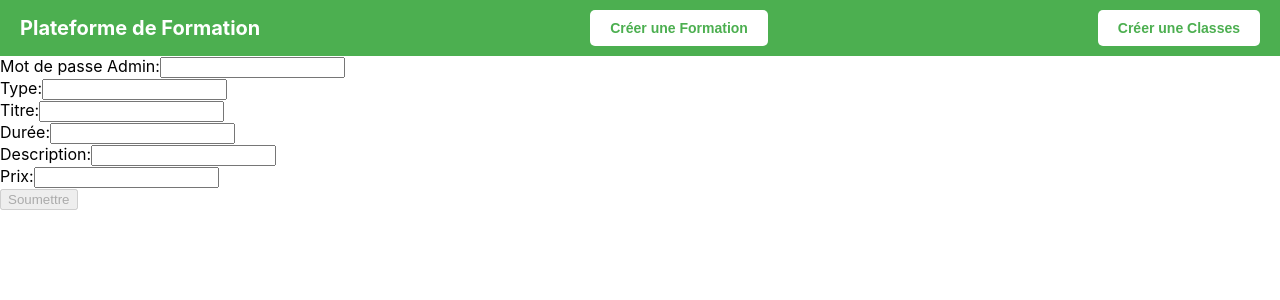
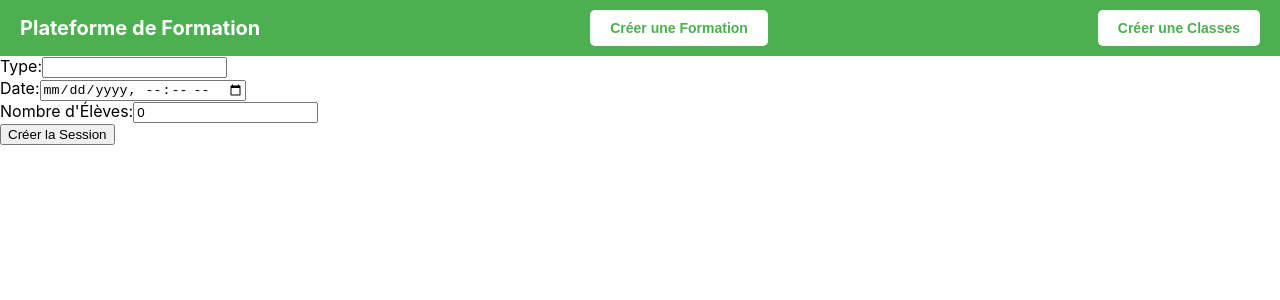
Before and after one commit to ElLuco6/formationFront, a React (Create React App) app in the folder formation/: page /createclassespage in a window 1280 px wide. Shown: the top 300 px of the page. Built offline with nearby package versions, Linux system fonts and the light colour scheme.

Commit message:
Fix error date on post requete session

```diff
--- a/formation/src/pages/CreateClassesPage.tsx
+++ b/formation/src/pages/CreateClassesPage.tsx
@@ -2,45 +2,64 @@ import React, { useState } from 'react';
 
 function CreateClassesPage({ formationId }: { formationId: string }) {
     const [formData, setFormData] = useState({
-        psw: '',
         type: '',
-        title: '',
-        duration: '',
-        description: '',
-        price: '',
+        date: Date.now(),
+        nbEleves: 0,
     });
+    const [isSubmitting, setIsSubmitting] = useState(false);
+    const [error, setError] = useState<string | null>(null);
+    const [successMessage, setSuccessMessage] = useState<string | null>(null);
 
     const handleChange = (e: React.ChangeEvent<HTMLInputElement>) => {
         const { name, value } = e.target;
         setFormData((prevFormData) => ({
             ...prevFormData,
-            [name]: value,
+            [name]: name === 'nbEleves' ? parseInt(value, 10) || 0 : value,
         }));
     };
 
-    const handleSubmit = (e: React.FormEvent) => {
+    const handleSubmit = async (e: React.FormEvent) => {
         e.preventDefault();
+        setIsSubmitting(true);
+        setError(null);
+        setSuccessMessage(null);
+
+        // Ajouter le fuseau horaire pour générer un ISO 8601 complet
+        const dateISO = formData.date ? new Date(formData.date).toISOString() : null;
 
         const dataToSubmit = {
             ...formData,
-            formationId,
+            date: dateISO, // Remplace la date saisie par le format ISO 8601
+            formationId: Number(formationId), // Inclure formationId dans la requête
         };
 
-        console.log('Données soumises :', dataToSubmit);
+        try {
+            const response = await fetch('http://localhost:3001/sessions', {
+                method: 'POST',
+                headers: {
+                    'Content-Type': 'application/json',
+                },
+                body: JSON.stringify(dataToSubmit),
+            });
+
+            if (!response.ok) {
+                const errorData = await response.json();
+                throw new Error(errorData.message || 'Erreur lors de la création de la session.');
+            }
+
+            const result = await response.json();
+            setSuccessMessage('Session créée avec succès!');
+            console.log('Session créée :', result);
+        } catch (err: any) {
+            setError(err.message);
+        } finally {
+            setIsSubmitting(false);
+        }
     };
+
 
     return (
         <form onSubmit={handleSubmit}>
-            <div>
-                <label htmlFor="psw">Mot de passe Admin:</label>
-                <input
-                    type="password"
-                    id="psw"
-                    name="psw"
-                    value={formData.psw}
-                    onChange={handleChange}
-                />
-            </div>
             <div>
                 <label htmlFor="type">Type:</label>
                 <input
@@ -49,51 +68,38 @@ function CreateClassesPage({ formationId }: { formationId: string }) {
                     name="type"
                     value={formData.type}
                     onChange={handleChange}
+                    required
                 />
             </div>
             <div>
-                <label htmlFor="title">Titre:</label>
+                <div>
+                    <label htmlFor="date">Date:</label>
+                    <input
+                        type="datetime-local"
+                        id="date"
+                        name="date"
+                        value={formData.date}
+                        onChange={handleChange}
+                        required
+                    />
+                </div>
+            </div>
+            <div>
+                <label htmlFor="nbEleves">Nombre d'Élèves:</label>
                 <input
-                    type="text"
-                    id="title"
-                    name="title"
-                    value={formData.title}
+                    type="number"
+                    id="nbEleves"
+                    name="nbEleves"
+                    value={formData.nbEleves}
                     onChange={handleChange}
+                    required
                 />
             </div>
-            <div>
-                <label htmlFor="duration">Durée:</label>
-                <input
-                    type="text"
-                    id="duration"
-                    name="duration"
-                    value={formData.duration}
-                    onChange={handleChange}
-                />
-            </div>
-            <div>
-                <label htmlFor="description">Description:</label>
-                <input
-                    type="text"
-                    id="description"
-                    name="description"
-                    value={formData.description}
-                    onChange={handleChange}
-                />
-            </div>
-            <div>
-                <label htmlFor="price">Prix:</label>
-                <input
-                    type="number"
-                    id="price"
-                    name="price"
-                    value={formData.price}
-                    onChange={handleChange}
-                />
-            </div>
-            <button type="submit" disabled={formData.psw !== '1234'}>
-                Soumettre
+            <button type="submit" disabled={isSubmitting}>
+                {isSubmitting ? 'Envoi en cours...' : 'Créer la Session'}
             </button>
+            {error && <p style={{ color: 'red' }}>{error}</p>}
+            {successMessage && <p style={{ color: 'green' }}>{successMessage}</p>}
         </form>
     );
 }
```
